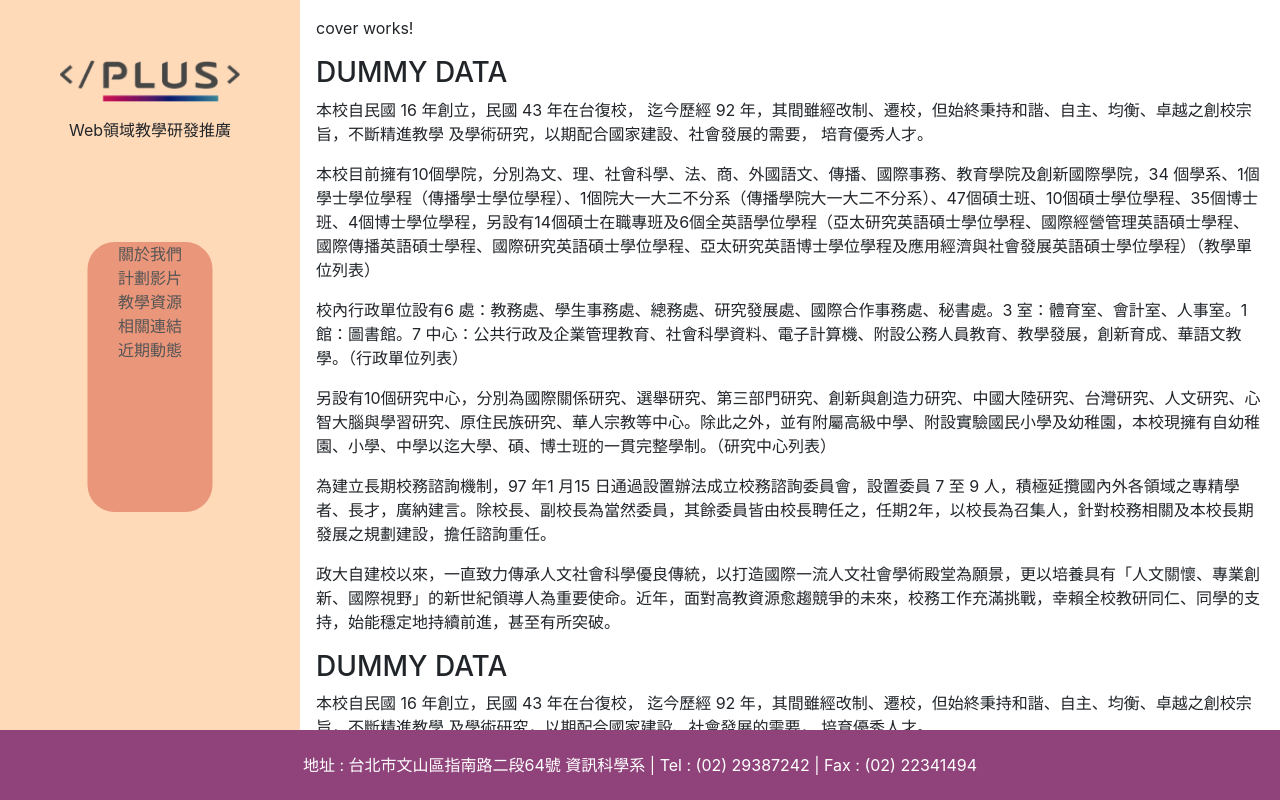
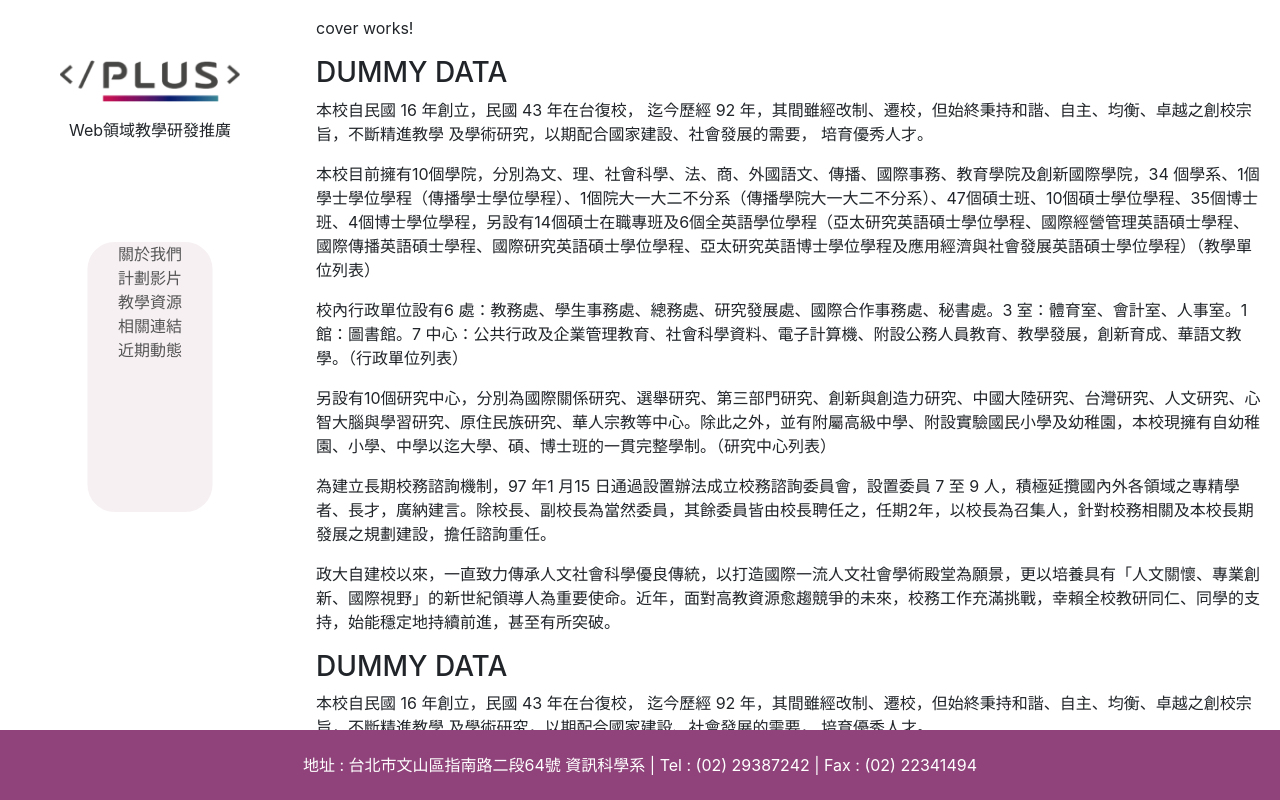
Before and after one commit to jercymat/web-plus, an Angular app: page / in a window 1280 px wide. Shown: the top 800 px of the page. Built offline with nearby package versions, Linux system fonts and the light colour scheme.

Commit message:
feat: sidebar theme color transition

```diff
--- a/src/app/sidebar/sidebar.component.html
+++ b/src/app/sidebar/sidebar.component.html
@@ -7,7 +7,7 @@
     <p class="mt-3">Web領域教學研發推廣</p>
   </div>
   <div class="menu-area">
-    <svg class="menu-bg">
+    <svg class="menu-bg" [style.fill]="sidebarBg$ | async">
       <rect rx="27" ry="27" x="87.5" y="0" width="125" height="270"></rect>
     </svg>
     <div class="links-area">
--- a/src/app/sidebar/sidebar.component.scss
+++ b/src/app/sidebar/sidebar.component.scss
@@ -1,5 +1,4 @@
 #sidebar {
-  background-color: peachpuff;
   text-align: center;
   height: 100%;
   max-width: 300px;
@@ -13,7 +12,7 @@
 }
 .menu-bg {
   height: 270px;
-  fill: darksalmon;
+  transition: fill 150ms linear;
 }
 .links-area {
   position: absolute;
--- a/src/app/sidebar/sidebar.component.ts
+++ b/src/app/sidebar/sidebar.component.ts
@@ -1,4 +1,7 @@
 import { Component, OnInit } from '@angular/core';
+import { Observable } from 'rxjs';
+import { Router, NavigationEnd } from '@angular/router';
+import { filter, map } from 'rxjs/operators';
 
 @Component({
   selector: 'app-sidebar',
@@ -6,10 +9,27 @@ import { Component, OnInit } from '@angular/core';
   styleUrls: ['./sidebar.component.scss']
 })
 export class SidebarComponent implements OnInit {
+  sidebarBg$: Observable<string>;
+  sidebarBgColor = '#F6F0F3';
 
-  constructor() { }
+  constructor(private router: Router) { }
 
   ngOnInit() {
+    this.sidebarBg();
+  }
+
+  sidebarBg() {
+    const colors = {
+      '/': '#F6F0F3',
+      '/about': '#F6F0F3',
+      '/videos': '#F4F6F9',
+      '/resources': '#F4F8F9',
+      '/links': '#FCF9F4'
+    }
+    this.sidebarBg$ = this.router.events.pipe(
+      filter(val => val instanceof NavigationEnd),
+      map((val: NavigationEnd) => colors[val.url])
+    );
   }
 
 }
```
